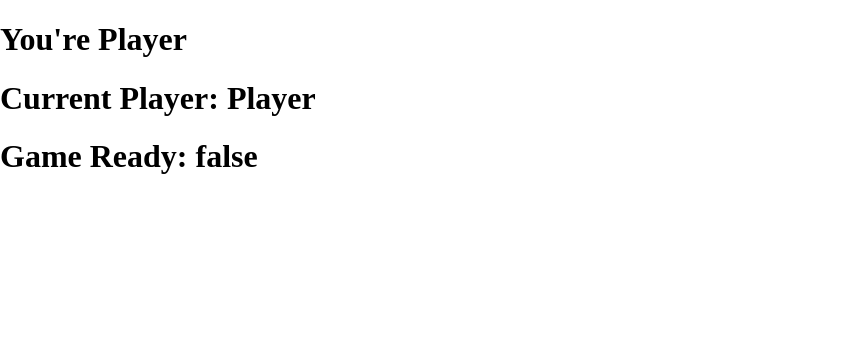
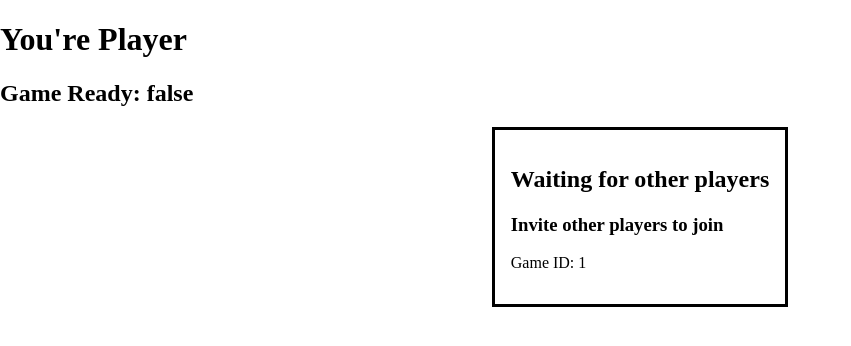
Before and after one commit to GabriMcNab/cookie-game-frontend, a Vue app: page /#/game/1 in a window 1280 px wide. Shown: the top 346 px of the page, without its empty margins (0-851 px from the left). Built offline with nearby package versions, Linux system fonts and the light colour scheme; no server answers.

Commit message:
feat: add dialog to invite new players

```diff
--- a/src/pages/GamePage.vue
+++ b/src/pages/GamePage.vue
@@ -7,15 +7,20 @@
         >Player {{ store.player?.number }}</span
       >
     </h1>
-    <h1>
+    <h1 v-if="store.activePlayer">
       Current Player:
       <span
         :class="`GamePage__player-tag GamePage__player-tag--p${store.activePlayer.number}`"
         >Player {{ store.activePlayer.number }}</span
       >
     </h1>
-    <h1>Game Ready: {{ store.gameReady.toString() }}</h1>
-    <GameBoard />
+    <h2>Game Ready: {{ store.gameReady.toString() }}</h2>
+    <dialog v-if="!store.gameReady" :open="!store.gameReady">
+      <h2>Waiting for other players</h2>
+      <h3>Invite other players to join</h3>
+      <p>Game ID: {{ route.params.id }}</p>
+    </dialog>
+    <GameBoard v-else />
   </main>
 </template>
 
--- a/src/stores/game.ts
+++ b/src/stores/game.ts
@@ -5,9 +5,9 @@ import { Border, Coordinates, GameBoard, Player } from "@/types";
 
 export const useGameStore = defineStore("game", {
   state: () => ({
-    player: {} as Player | undefined,
+    player: undefined as Player | undefined,
     board: {} as GameBoard,
-    activePlayer: {} as Player,
+    activePlayer: undefined as Player | undefined,
     gameReady: false,
   }),
   actions: {
@@ -18,12 +18,20 @@ export const useGameStore = defineStore("game", {
      */
     setPlayerMove(border: Border, position: Coordinates) {
       const targetBox = this.board[position.toString()];
-      const updatedBox = updateGameBox(targetBox, border, this.activePlayer);
+      const updatedBox = updateGameBox(
+        targetBox,
+        border,
+        this.activePlayer ?? { id: "", number: 1 }
+      );
 
       const adjBoxPosition = getAdjacentGameBoxPosition(position, border);
       const adjBorder = getOppositeBorder(border);
       const adjBox = this.board[adjBoxPosition.toString()];
-      const updatedAdjBox = updateGameBox(adjBox, adjBorder, this.activePlayer);
+      const updatedAdjBox = updateGameBox(
+        adjBox,
+        adjBorder,
+        this.activePlayer ?? { id: "", number: 1 }
+      );
 
       if (!updatedBox.completedBy && !updatedAdjBox.completedBy) {
         //this.toggleActivePlayer();
--- a/src/types/GameState.ts
+++ b/src/types/GameState.ts
@@ -3,5 +3,5 @@ import { GameBoard, Player } from "@/types";
 export type GameState = {
   board: GameBoard;
   players: Player[];
-  activePlayer: Player;
+  activePlayer?: Player;
 };
```
